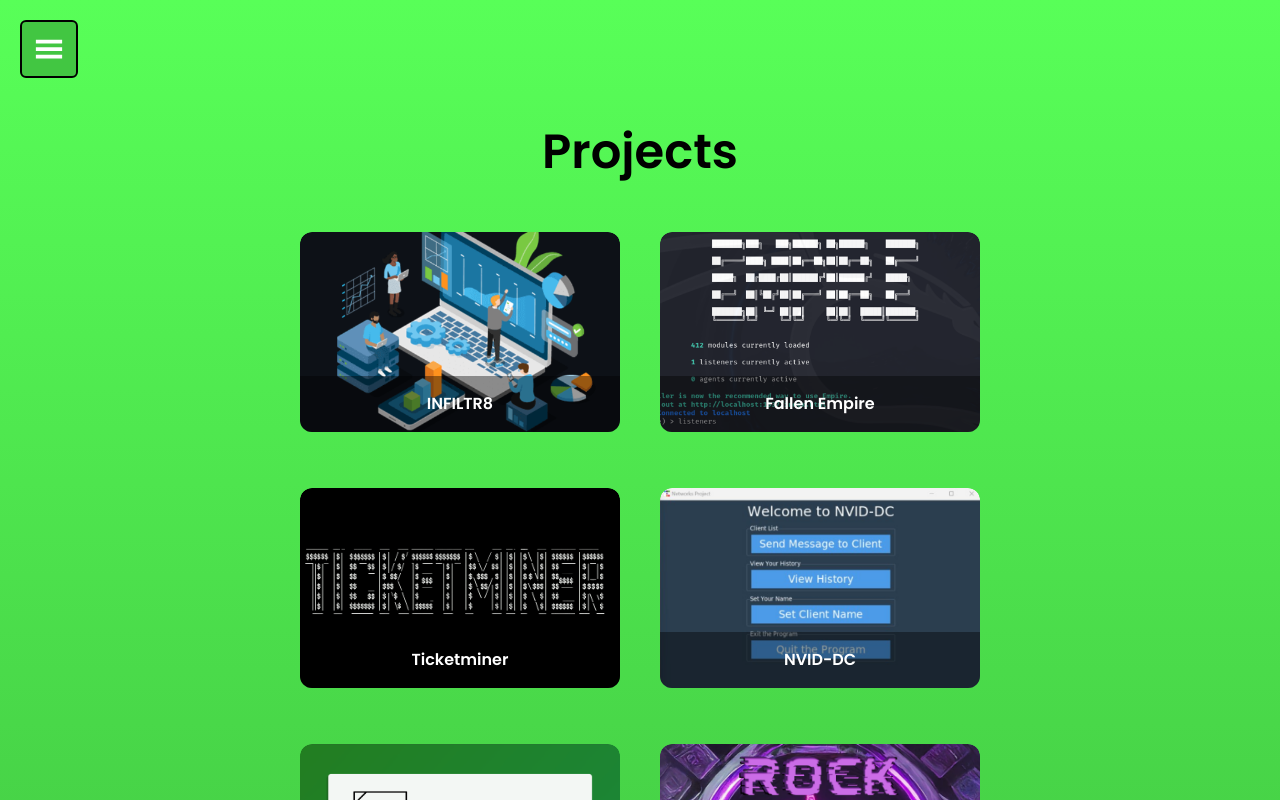
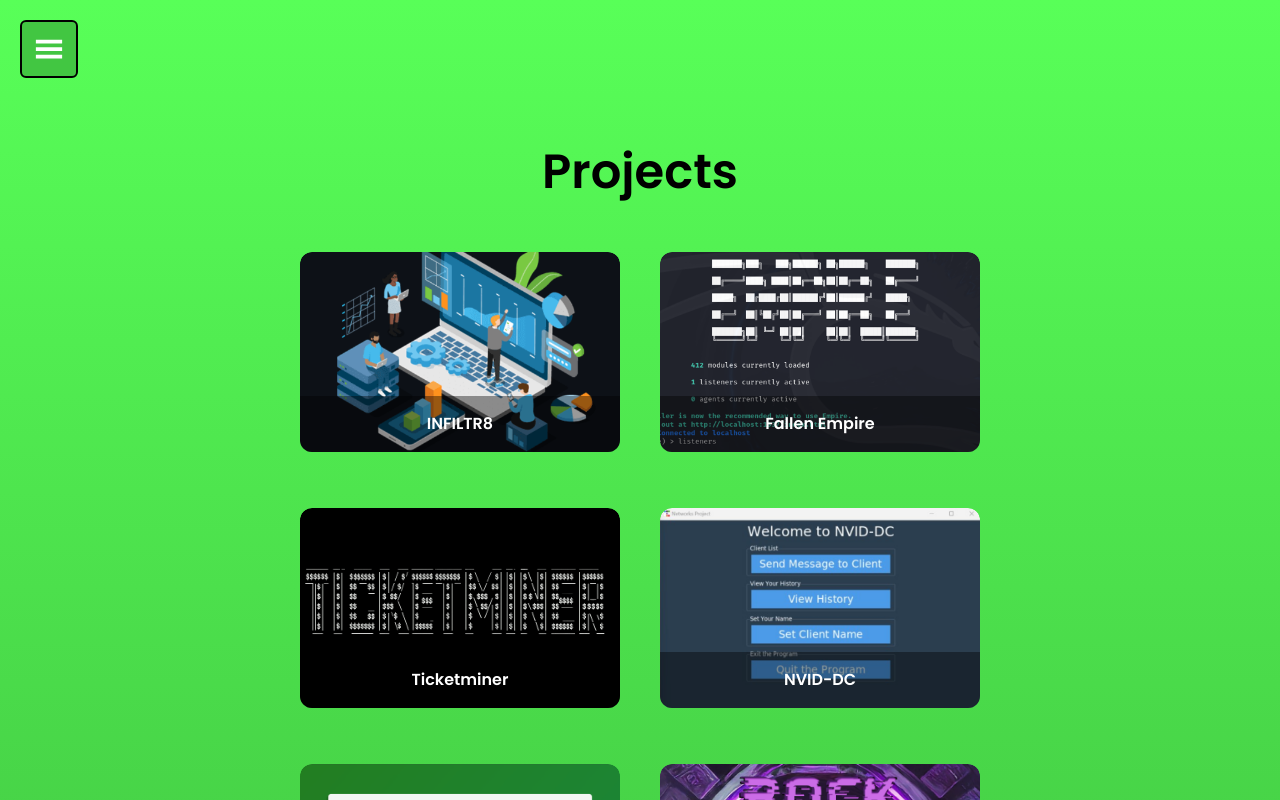
Before and after one commit to FernRemes/Portfolio, a React (Vite) app in the folder Portfolio/: page /projects in a window 1280 px wide. Built offline with nearby package versions, Linux system fonts and the light colour scheme.

Commit message:
fix Navbar padding issue

```diff
--- a/Portfolio/src/components/Navbar/Navbar.jsx
+++ b/Portfolio/src/components/Navbar/Navbar.jsx
@@ -18,7 +18,7 @@ function Navbar({color}) {
 
         // simple button on the top left
         //! TODO: update for future custom user setting preferences
-        <div className="relative m-5 mb-[50px] ">
+        <div className="relative p-5 mb-[50px] ">
             <button
                 className= " flex justify-center items-center w-auto h-full p-3 text-white text-[30px] border-2 rounded-md border-black cursor-pointer hover:scale-110"
                 style = {{backgroundColor: color}}
```
